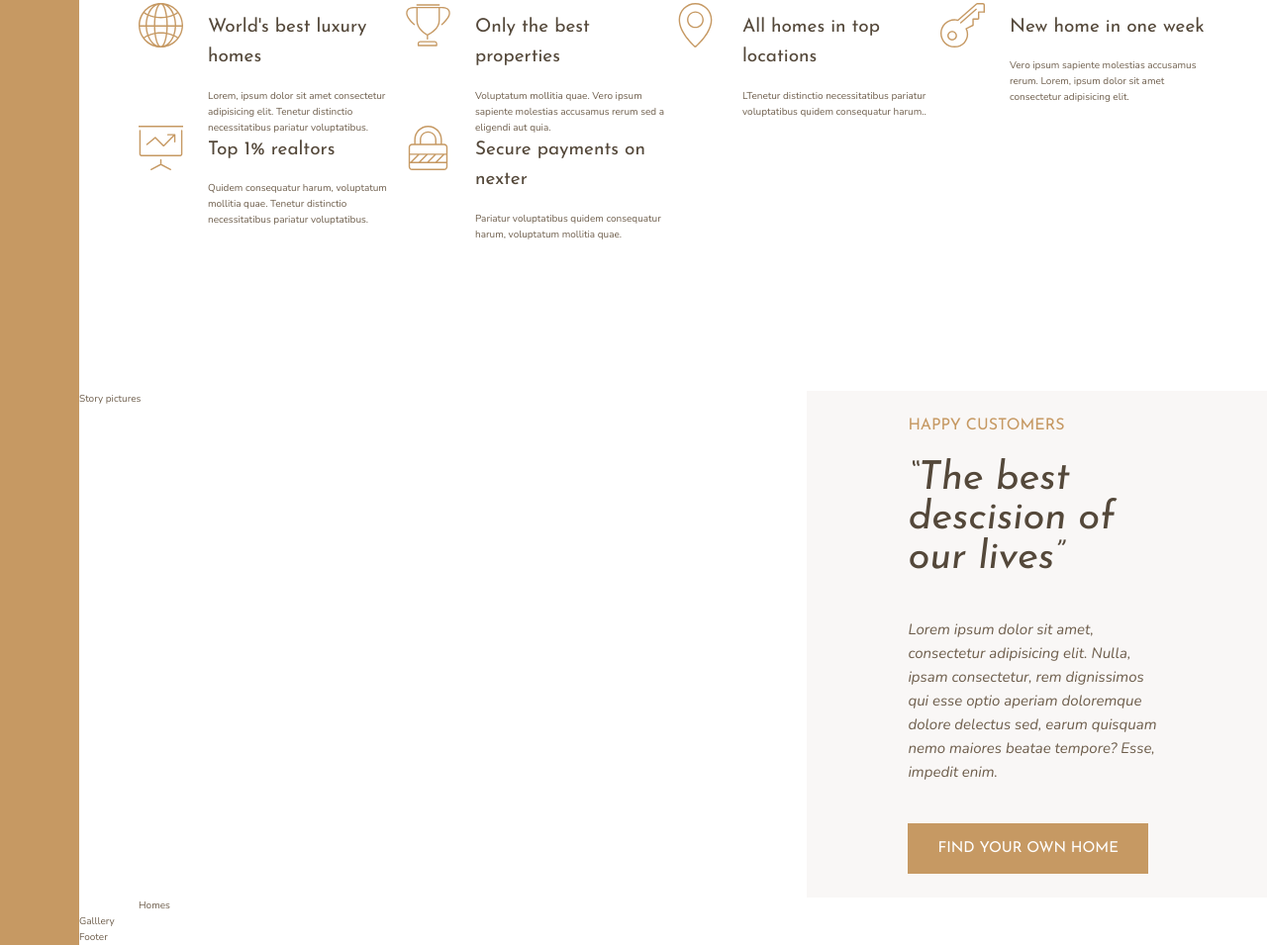
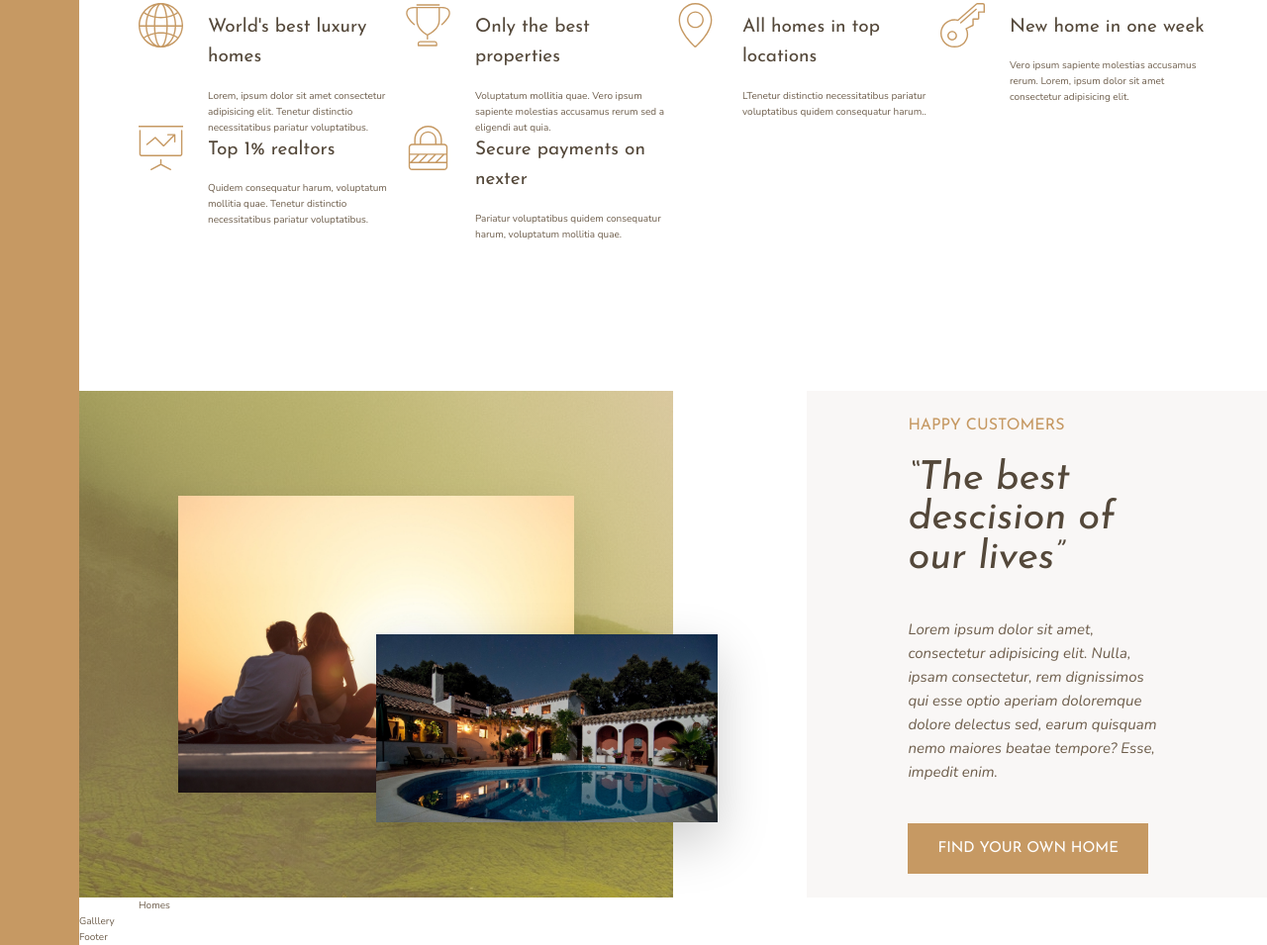
Before and after one commit to rudiss/grid-project, a website: page index.html in a window 1280 px wide. Shown: the part 777-1732 px from the top of the page at 99% size. Drawn offline with nearby package versions, Linux system fonts and the light colour scheme.

Commit message:
image section

```diff
--- a/index.html
+++ b/index.html
@@ -68,7 +68,8 @@
     </div>
   </section>
   <div class="story__pictures">
-    Story pictures
+    <img src="img/story-1.jpeg" alt="Couple with new house" class="story__img--1">
+    <img src="img/story-2.jpeg" alt="New house" class="story__img--2">
   </div>
   <div class="story__content">
     <h3 class="heading-3 mb-sm">Happy Customers</h3>
--- a/sass/_story.sass
+++ b/sass/_story.sass
@@ -1,6 +1,25 @@
 .story
   &__pictures
-      grid-column: full-start / col-end 4
+    grid-column: full-start / col-end 4
+    background-image: linear-gradient(rgba($color-primary, .5), rgba($color-primary, .5)), url(../img/back.jpg)
+
+    display: grid
+    grid-template-rows: repeat(6, 1fr)
+    grid-template-columns: repeat(6, 1fr)
+    align-items: center
+
+  &__img--1
+    width: 100%
+    grid-row: 2 / 6
+    grid-column:  2 / 6
+    box-shadow: 0 2rem 5rem rgba(#000, .1)
+
+  &__img--2
+    width: 115%
+    grid-row: 4 / 6
+    grid-column: 4 / 7
+    z-index: 20
+    box-shadow: 0 2rem 5rem rgba(#000, .2)
 
   &__content
     background-color: $color-grey-light-1
```
Also changed, not shown: css/style.css.
